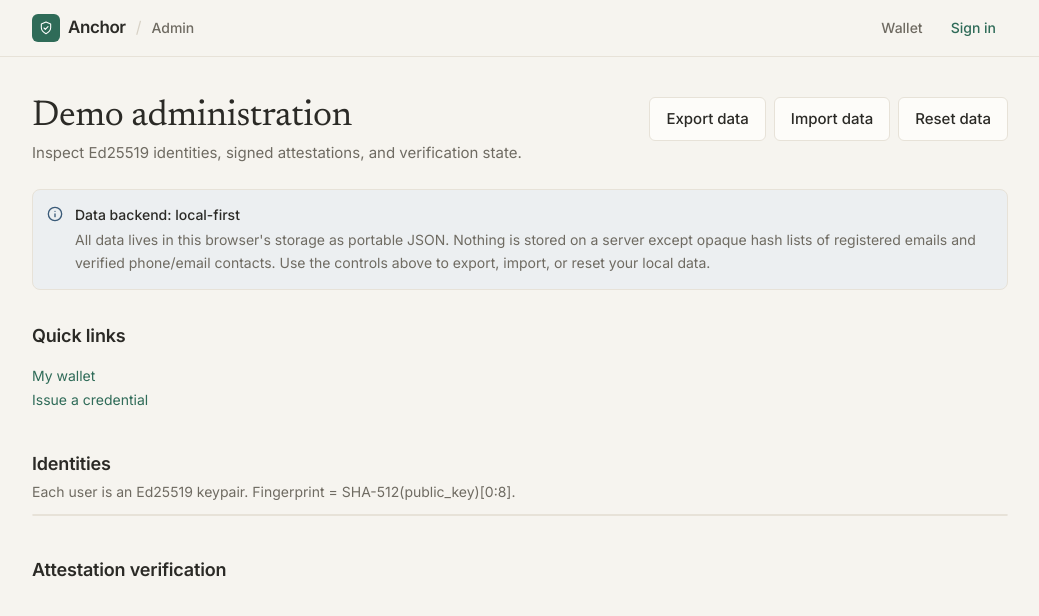
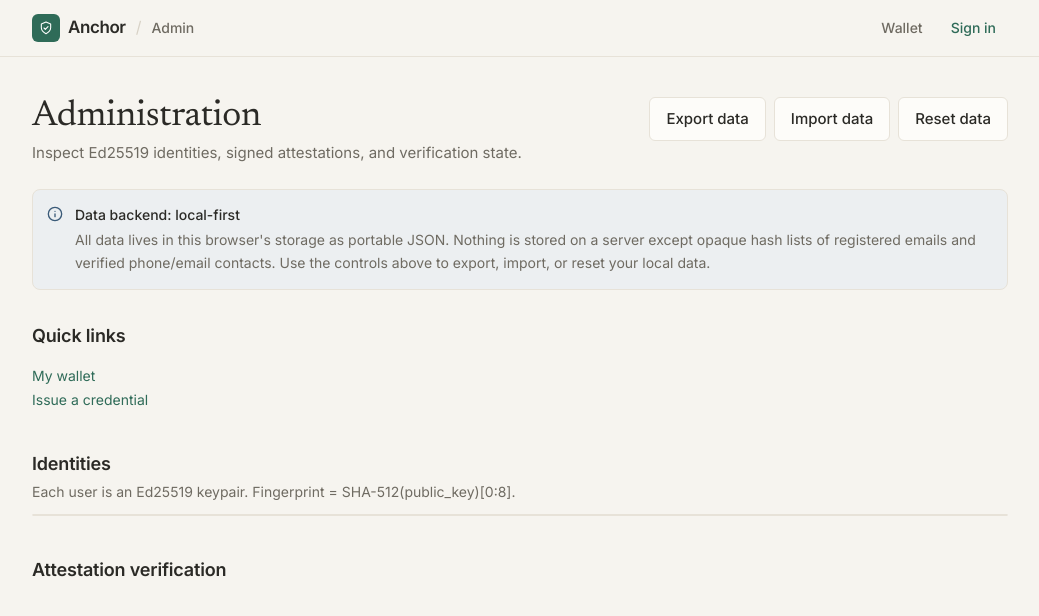
Before and after one commit to oboy10/anchor, a Next.js app: page /admin in a window 1280 px wide. Shown: the top 616 px of the page, without its empty margins (120-1159 px from the left). Built offline with nearby package versions, Linux system fonts and the light colour scheme.

Commit message:
Remove demo route and entry points

```diff
--- a/app/admin/page.tsx
+++ b/app/admin/page.tsx
@@ -43,7 +43,7 @@ export default function AdminPage() {
         <SectionHeader
           as="h1"
           serif
-          title="Demo administration"
+          title="Administration"
           description="Inspect Ed25519 identities, signed attestations, and verification state."
         />
         <AdminControls />
--- a/components/verification-banner.tsx
+++ b/components/verification-banner.tsx
@@ -40,7 +40,7 @@ export function VerificationBanner({ result, className }: VerificationBannerProp
           {ok ? (
             <>
               All {result.entriesChecked} signed attestations verify against their
-              issuers' Ed25519 public keys and target this resident's fingerprint.
+              issuers&apos; Ed25519 public keys and target this resident&apos;s fingerprint.
             </>
           ) : (
             <>
```
Also changed, not shown: 1 other file (tests, documents, lock files or other folders).
